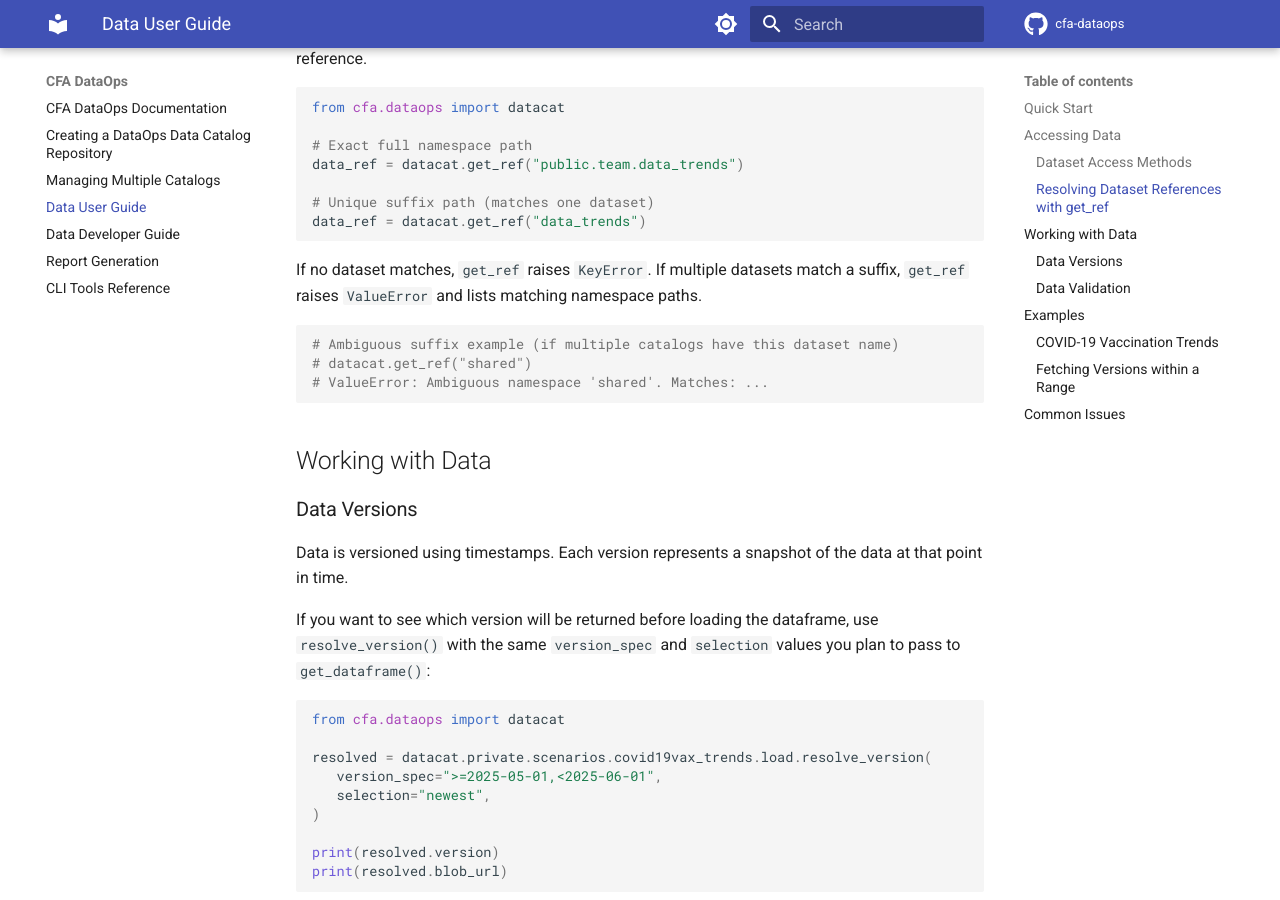
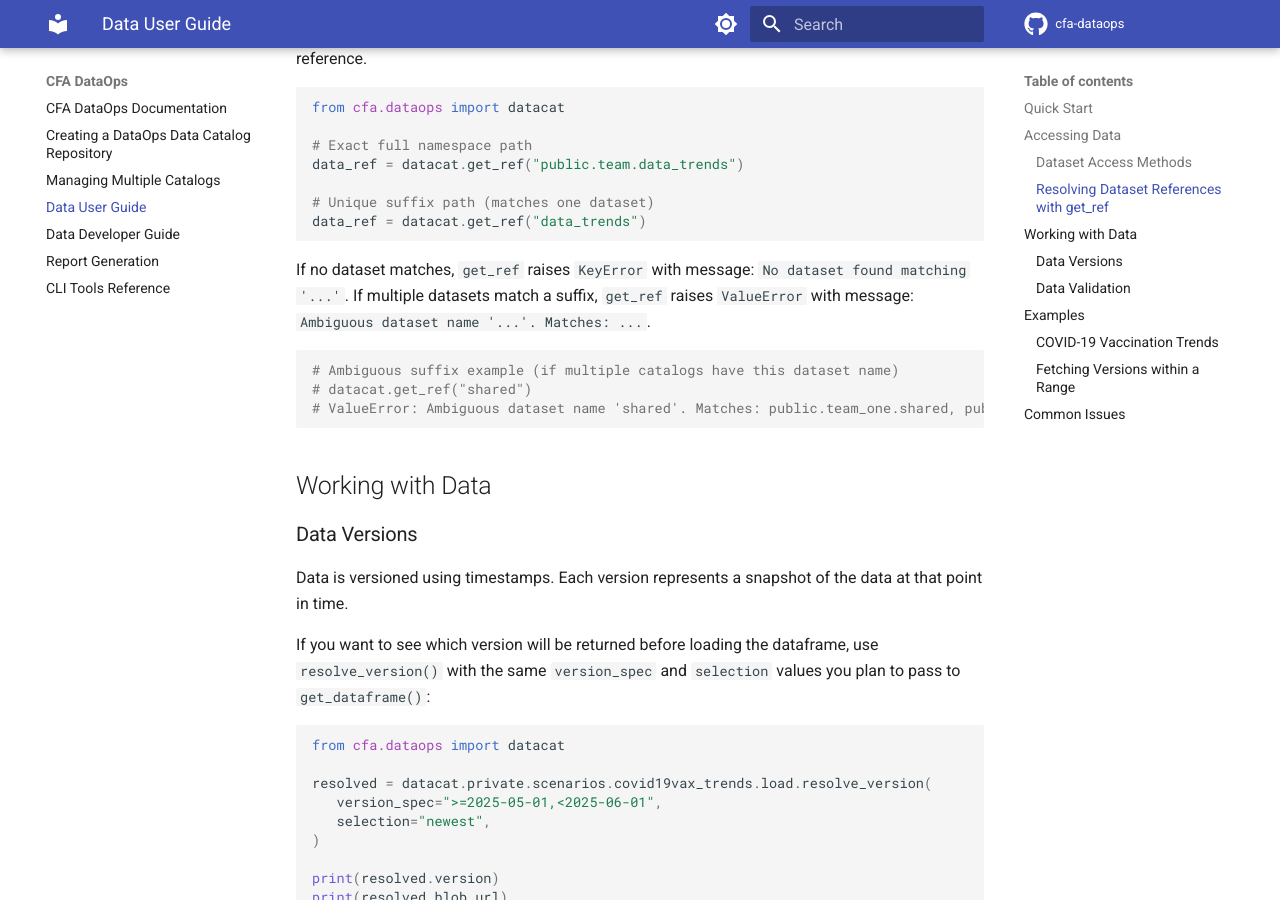
Before and after one commit to CDCgov/cfa-dataops, an MkDocs documentation site: the page built from docs/data_user_guide.md, in a window 1280 px wide and 900 px high, scrolled down 1330 px. Built offline with MkDocs 1.6.1 and Material for MkDocs 9.7.7, drawn with Linux system fonts in a browser that asks for light colours; comment, search, counter and statistics services are not loaded.

Commit message:
updates docs

```diff
--- a/docs/data_user_guide.md
+++ b/docs/data_user_guide.md
@@ -60,13 +60,13 @@ data_ref = datacat.get_ref("public.team.data_trends")
 data_ref = datacat.get_ref("data_trends")
 ~~~
 
-If no dataset matches, `get_ref` raises `KeyError`.
-If multiple datasets match a suffix, `get_ref` raises `ValueError` and lists matching namespace paths.
+If no dataset matches, `get_ref` raises `KeyError` with message: `No dataset found matching '...'`.
+If multiple datasets match a suffix, `get_ref` raises `ValueError` with message: `Ambiguous dataset name '...'. Matches: ...`.
 
 ~~~python
 # Ambiguous suffix example (if multiple catalogs have this dataset name)
 # datacat.get_ref("shared")
-# ValueError: Ambiguous namespace 'shared'. Matches: ...
+# ValueError: Ambiguous dataset name 'shared'. Matches: public.team_one.shared, public.team_two.shared
 ~~~
 
 ## Working with Data
```
Also changed, not shown: 1 other file.
